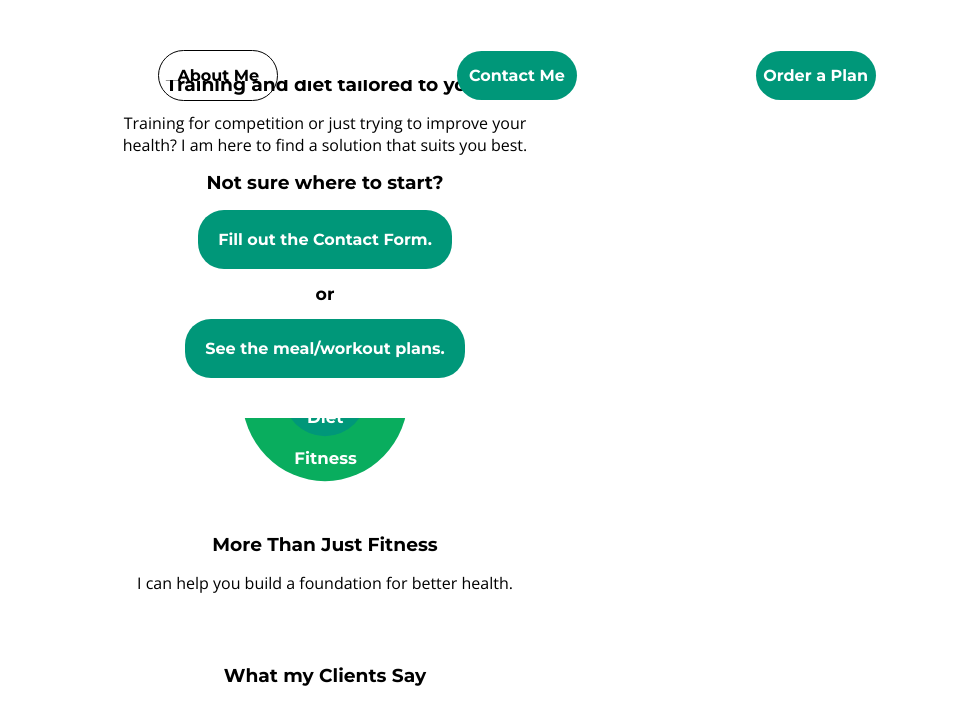
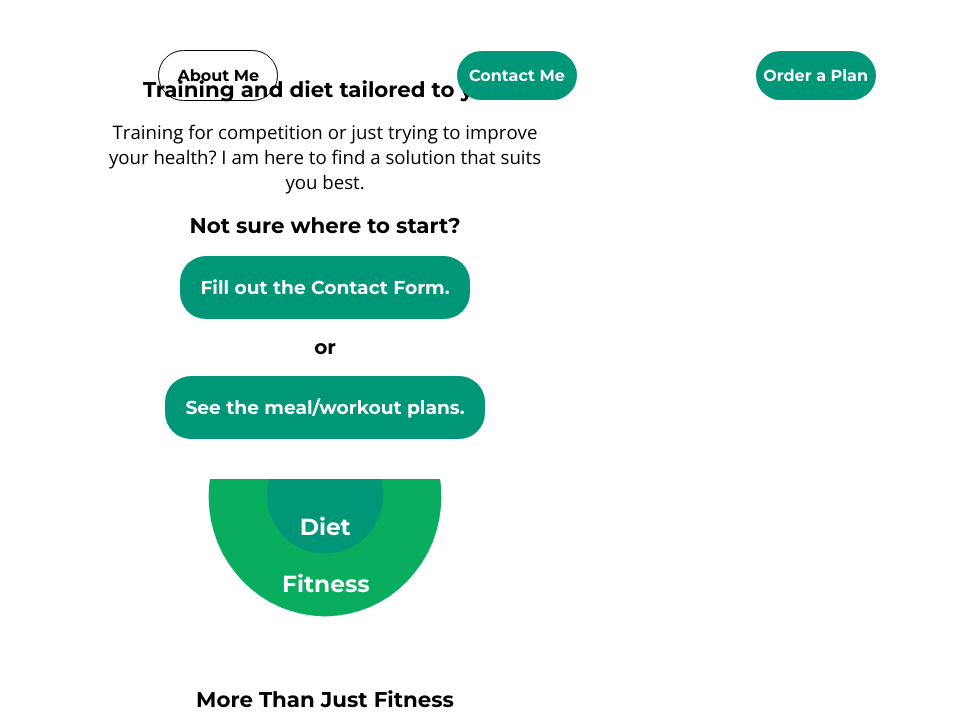
Before and after one commit to RytisDr/eHealth, a website: page index.html in a window 1280 px wide. Shown: the top 727 px of the page, 315-1280 px from the left. Drawn offline with nearby package versions, Linux system fonts and the light colour scheme.

Commit message:
Finishes tablet breakpoint.

```diff
--- a/scss/_about.scss
+++ b/scss/_about.scss
@@ -25,7 +25,7 @@
       display: block;
       margin-left: auto;
       @include phablet {
-        width: 250px;
+        width: 300px;
       }
     }
     p {
--- a/scss/_index.scss
+++ b/scss/_index.scss
@@ -32,8 +32,12 @@
   display: block;
   margin: auto;
   margin-top: 30px;
-  width: 60vw;
+  width: 250px;
   height: 250px;
+  @include tablet {
+    width: 350px;
+    height: 350px;
+  }
 }
 #pieSection {
   margin: 70px auto;
@@ -47,6 +51,9 @@
   #middleRing {
     opacity: 0;
     transition: opacity 2.5s;
+  }
+  @include tablet {
+    margin: 120px auto;
   }
 }
 #review1,
@@ -91,7 +98,7 @@
 #review2 img {
   width: 50vw;
   @include phablet {
-    width: 250px;
+    width: 300px;
   }
 }
 footer button,
--- a/scss/main.scss
+++ b/scss/main.scss
@@ -17,6 +17,9 @@ h1 {
   @include phablet {
     font-size: 14pt;
   }
+  @include tablet {
+    font-size: 16pt;
+  }
 }
 h2 {
   font-family: $h-font;
@@ -24,12 +27,18 @@ h2 {
   @include phablet {
     font-size: 13pt;
   }
+  @include tablet {
+    font-size: 15pt;
+  }
 }
 p {
   font-family: $p-font;
   font-size: 10pt;
   @include phablet {
     font-size: 12pt;
+  }
+  @include tablet {
+    font-size: 14pt;
   }
 }
 button {
@@ -42,6 +51,9 @@ button {
   font-weight: 700;
   @include phablet {
     font-size: 12pt;
+  }
+  @include tablet {
+    font-size: 14pt;
   }
 }
 //index-header
@@ -131,6 +143,7 @@ nav {
     color: black;
     @include tablet {
       margin: auto;
+      font-size: 12pt;
     }
   }
   button:not(:first-child) {
```
Also changed, not shown: css/main.css, scss/_order.scss (deleted).
